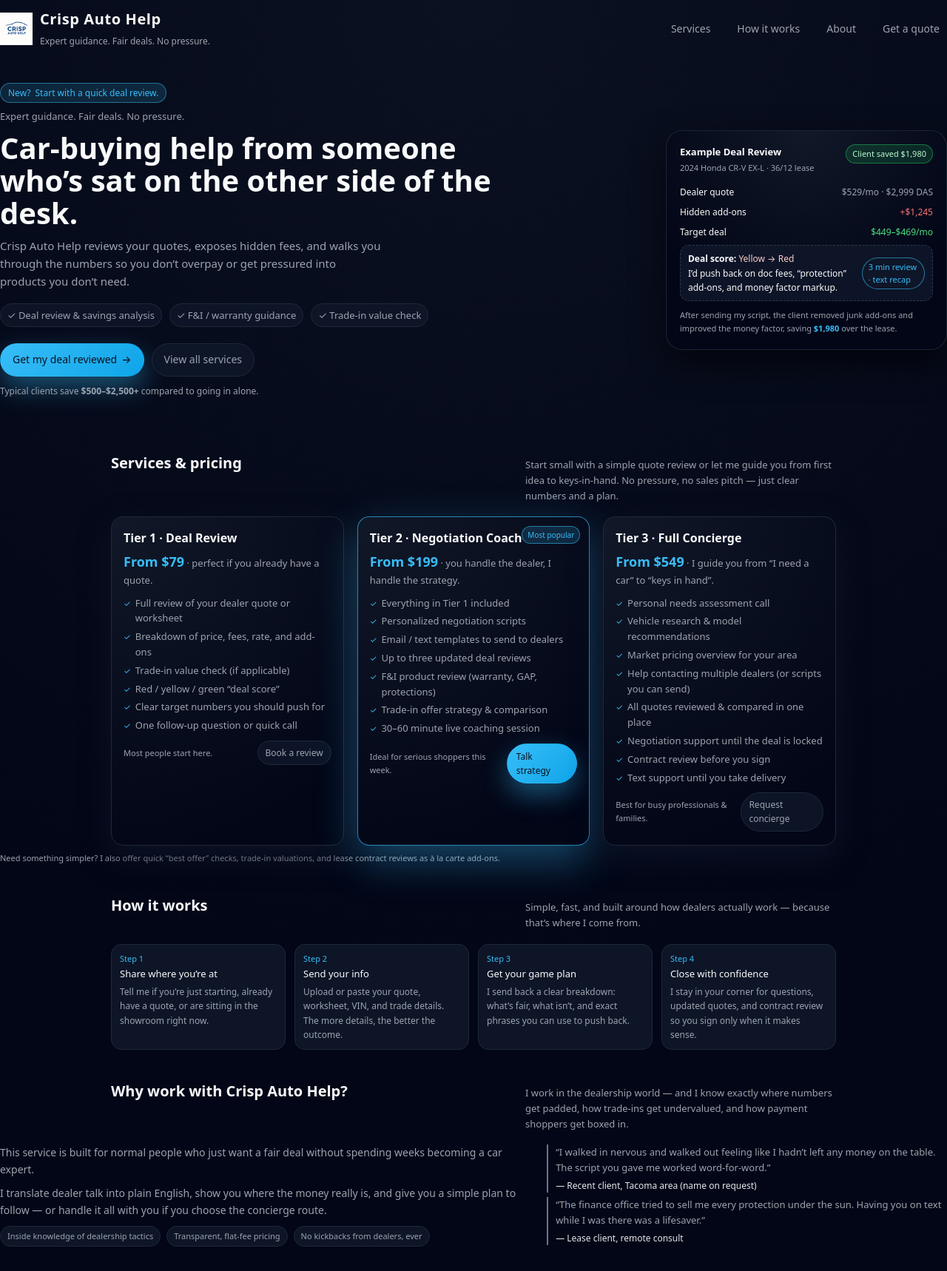
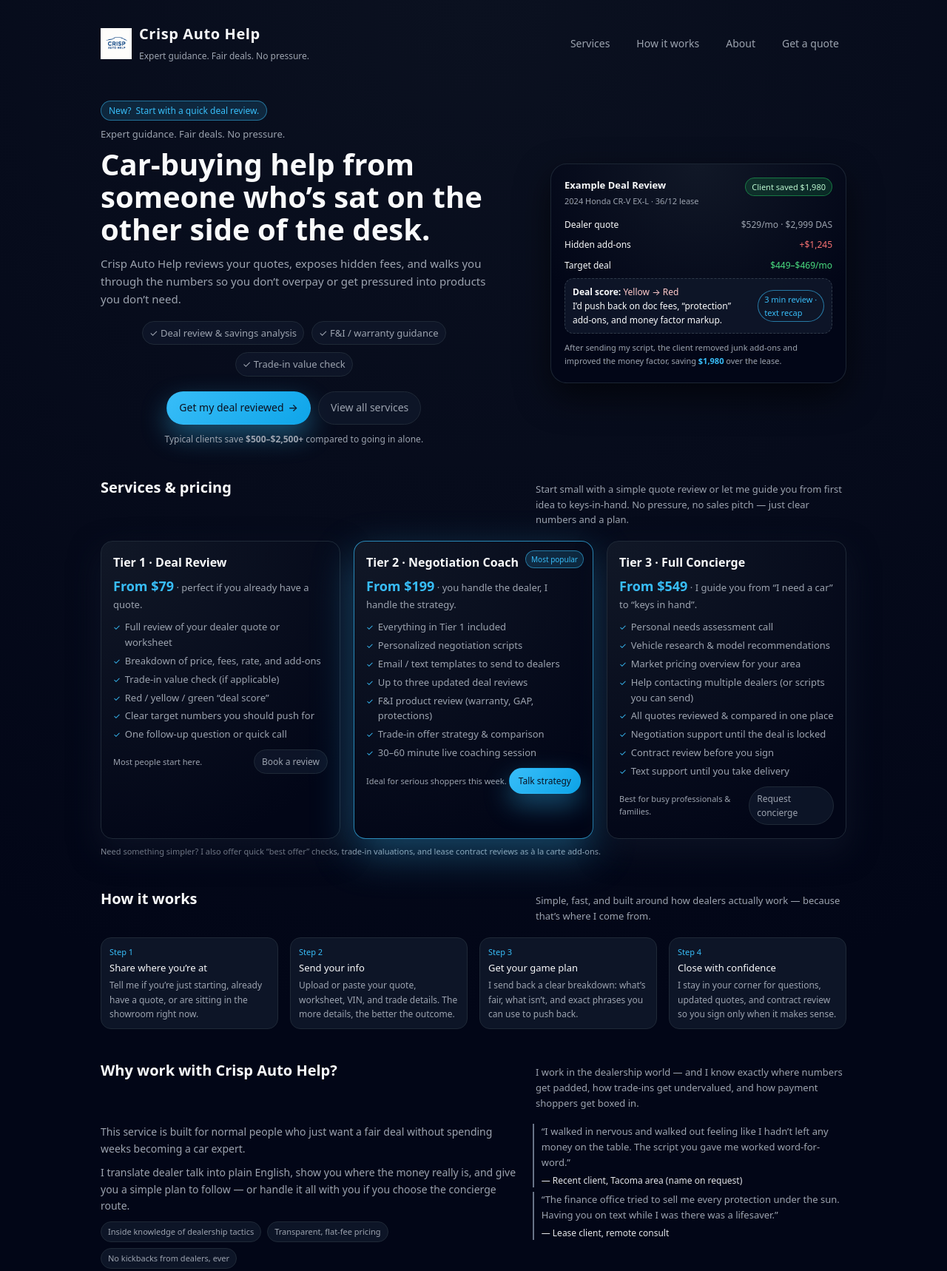
Before and after one commit to crispautohelp/crispautohelp, a plain HTML site: page index.html in a window 1280 px wide. Shown: the top 1718 px of the page at 74% size. Drawn offline with Linux system fonts and the light colour scheme.

Commit message:
Update index.html

```diff
--- a/index.html
+++ b/index.html
@@ -45,7 +45,7 @@
     }
 
     .page {
-      max-width: 980px;
+      max-width: 1040px;
       margin: 0 auto;
       padding: 20px 16px 72px;
     }
@@ -64,21 +64,8 @@
       gap: 10px;
     }
 
-    .brand-logo {
-      width: 40px;
-      height: 40px;
-      border-radius: 14px;
-      background: radial-gradient(circle at 30% 0, #38bdf8, #0ea5e9 40%, #020617);
-      display: flex;
-      align-items: center;
-      justify-content: center;
-      font-weight: 800;
-      font-size: 20px;
-      color: white;
-      box-shadow: 0 10px 25px rgba(56, 189, 248, 0.6);
-    }
     .brand-logo-image {
-  height: 44px;      /* adjust up/down if you want it bigger or smaller */
+      height: 42px;
       width: auto;
       display: block;
     }
@@ -115,16 +102,16 @@
     /* Hero */
     .hero {
       display: grid;
-      grid-template-columns: minmax(0, 2fr) minmax(0, 1.7fr);
-      gap: 24px;
-      padding: 24px 0 32px;
+      grid-template-columns: minmax(0, 1.6fr) minmax(0, 1.4fr);
+      gap: 28px;
+      padding: 28px 0 40px;
       align-items: center;
+      margin: 0 auto;
     }
 
-    .hero-text h2 {
-      font-size: clamp(30px, 4vw, 40px);
-      line-height: 1.1;
-      margin-bottom: 10px;
+    .hero-text {
+      max-width: 560px;
+      margin: 0 auto;
     }
 
     .hero-highlight {
@@ -143,12 +130,17 @@
     .hero-tagline {
       font-size: 13px;
       color: var(--muted);
-      margin-bottom: 10px;
+      margin-bottom: 8px;
+    }
+
+    .hero-text h2 {
+      font-size: clamp(30px, 4vw, 40px);
+      line-height: 1.1;
+      margin-bottom: 12px;
     }
 
     .hero-sub {
       color: var(--muted);
-      max-width: 520px;
       margin-bottom: 18px;
       font-size: 15px;
     }
@@ -157,8 +149,9 @@
       display: flex;
       flex-wrap: wrap;
       gap: 10px;
-      margin-bottom: 22px;
+      margin-bottom: 20px;
       font-size: 13px;
+      justify-content: center;
     }
 
     .hero-bullets span {
@@ -175,6 +168,7 @@
       gap: 10px;
       align-items: center;
       margin-bottom: 10px;
+      justify-content: center;
     }
 
     .btn-primary,
@@ -218,6 +212,8 @@
     .hero-note {
       font-size: 12px;
       color: var(--muted);
+      text-align: center;
+      margin-top: 4px;
     }
 
     .hero-card {
@@ -228,9 +224,9 @@
       border: 1px solid rgba(31, 41, 55, 0.9);
       position: relative;
       overflow: hidden;
-        /* NEW */
-  max-width: 380px;       /* keeps it from stretching too wide */
-  margin-left: auto;      /* sticks to the right side nicely */
+      max-width: 400px;
+      width: 100%;
+      margin-left: auto;
     }
 
     .hero-card-header {
@@ -310,10 +306,6 @@
       gap: 16px;
       align-items: baseline;
       margin-bottom: 18px;
-      /* NEW: keep header same width/position as cards */
-  max-width: 980px;    /* or whatever max width you used for .grid */
-  margin-left: auto;
-  margin-right: auto;
     }
 
     .section-header h3 {
@@ -329,12 +321,9 @@
     /* Pricing cards */
     .grid {
       display: grid;
-  grid-template-columns: repeat(3, minmax(0, 1fr));
+      grid-template-columns: repeat(auto-fit, minmax(260px, 1fr));
       gap: 18px;
-  max-width: 980px;
-  margin: 0 auto;
     }
-
 
     .card {
       background: radial-gradient(circle at top left, #111827, #020617 85%);
@@ -417,13 +406,9 @@
     /* Process */
     .process-grid {
       display: grid;
-      grid-template-columns: repeat(4, minmax(0, 1fr));
-      gap: 12px;
+      grid-template-columns: repeat(auto-fit, minmax(220px, 1fr));
+      gap: 16px;
       font-size: 13px;
-        /* NEW: responsive, non-stretching layout */
-  grid-template-columns: repeat(auto-fit, minmax(190px, 1fr));
-  max-width: 980px;     /* caps overall width */
-  margin: 0 auto;       /* centers the block */
     }
 
     .process-step {
@@ -431,8 +416,6 @@
       border-radius: 14px;
       padding: 10px 11px;
       border: 1px solid var(--border);
-        /* Optional: give them a subtle max-width so text lines aren't super long */
-  max-width: 260px;
     }
 
     .process-step-number {
@@ -571,27 +554,6 @@
 
     /* Responsive */
     @media (max-width: 900px) {
-      .hero {
-        grid-template-columns: minmax(0, 1fr);
-      }
-
-      .hero-card {
-        order: -1;
-      }
-
-      .grid {
-        grid-template-columns: repeat(2, minmax(0, 1fr));
-      }
-
-      .process-grid {
-        grid-template-columns: repeat(2, minmax(0, 1fr));
-      }
-
-      .two-col,
-      .contact-grid {
-        grid-template-columns: minmax(0, 1fr);
-      }
-
       header {
         flex-direction: column;
         align-items: flex-start;
@@ -602,19 +564,25 @@
         justify-content: flex-start;
         flex-wrap: wrap;
       }
+
+      .hero {
+        grid-template-columns: minmax(0, 1fr);
+      }
+
+      .hero-card {
+        order: -1;
+        margin: 0 auto 16px;
+      }
+
+      .contact-grid,
+      .two-col {
+        grid-template-columns: minmax(0, 1fr);
+      }
     }
 
     @media (max-width: 640px) {
       .page {
         padding-inline: 14px;
-      }
-
-      .grid {
-        grid-template-columns: minmax(0, 1fr);
-      }
-
-      .process-grid {
-        grid-template-columns: minmax(0, 1fr);
       }
 
       .hero-actions {
@@ -629,6 +597,9 @@
       }
     }
   </style>
+</head>
+<body>
+  <div class="page">
     <header>
       <div class="brand">
         <img
@@ -648,7 +619,6 @@
         <a href="#contact">Get a quote</a>
       </nav>
     </header>
-
 
     <main>
       <!-- Hero -->
@@ -951,7 +921,6 @@
   </div>
 
   <script>
-    // Set current year in footer
     document.getElementById("year").textContent = new Date().getFullYear();
   </script>
 </body>
```
Lines whose indentation alone changed are shown as unchanged.
